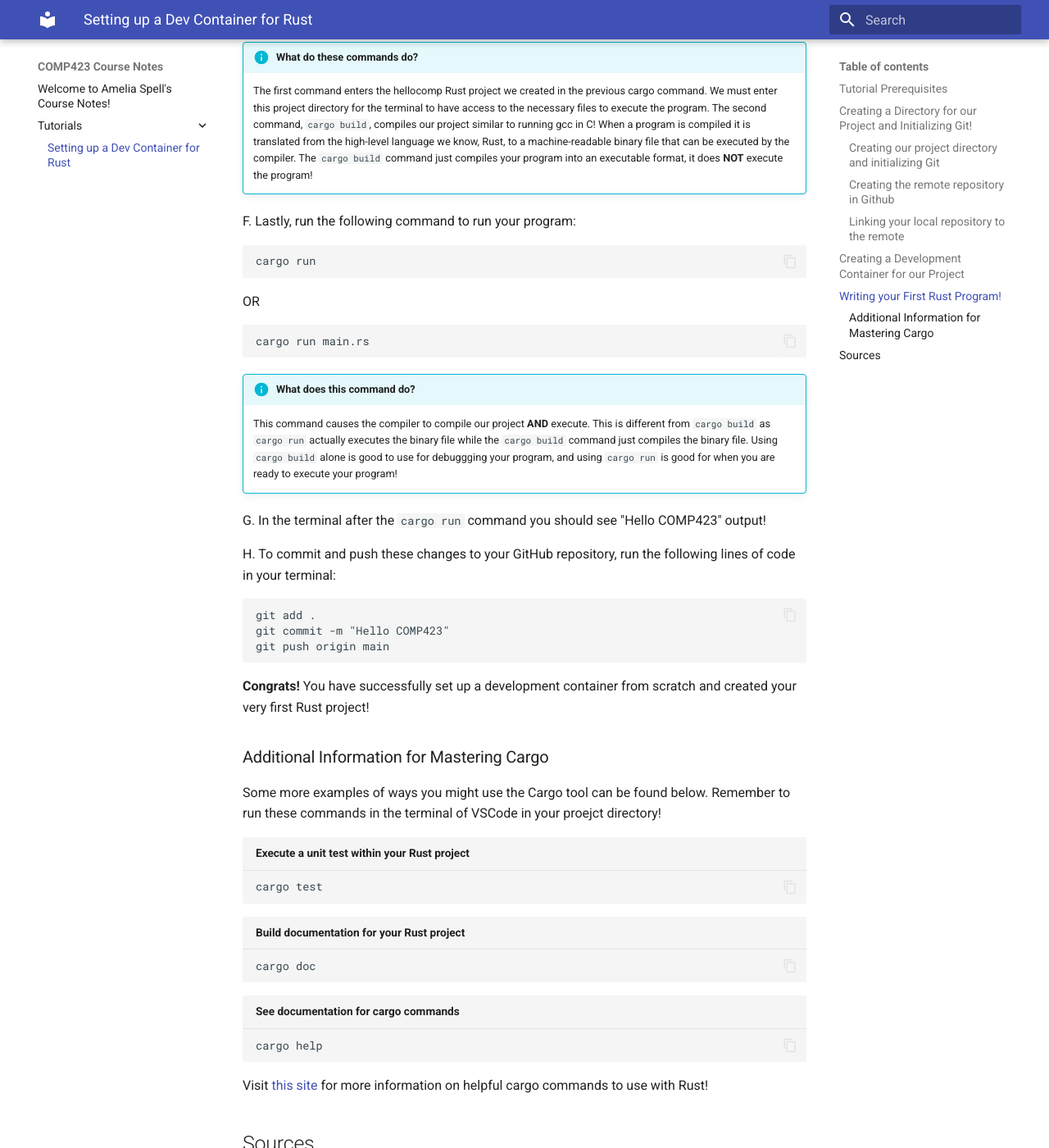
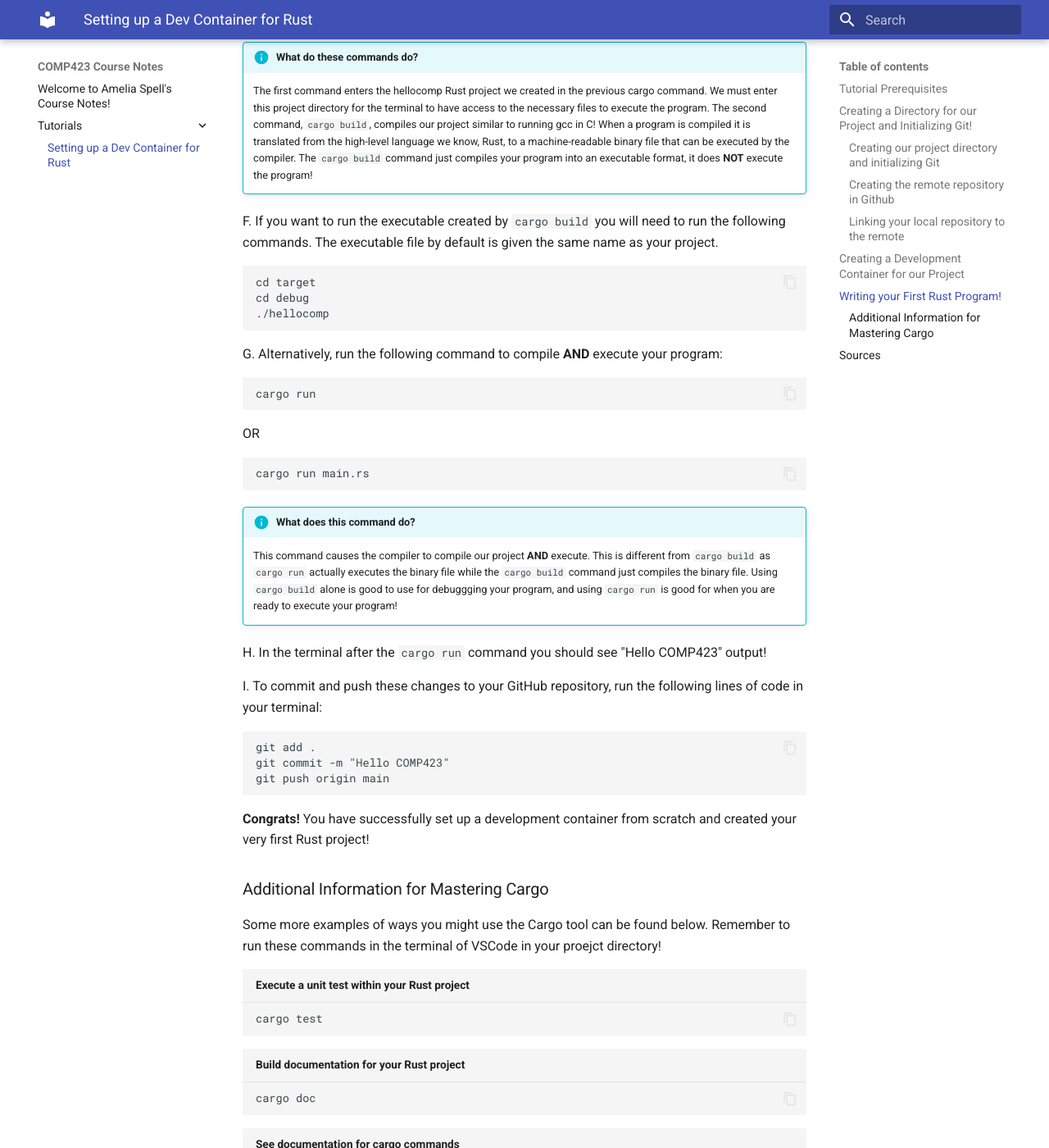
Before and after one commit to amspell04/comp423-course-notes, an MkDocs documentation site: the page built from docs/tutorials/rust-setup.md, in a window 1280 px wide and 1400 px high, scrolled down 4824 px. Shown: the whole window at 82% size. Built offline with MkDocs 1.6.1 and Material for MkDocs 9.7.7, drawn with Linux system fonts in a browser that asks for light colours.

Commit message:
added in missing explanation of running exectuable produced by build

````diff
--- a/docs/tutorials/rust-setup.md
+++ b/docs/tutorials/rust-setup.md
@@ -174,7 +174,15 @@ cargo build
 !!! info "What do these commands do?"
     The first command enters the hellocomp Rust project we created in the previous cargo command. We must enter this project directory for the terminal to have access to the necessary files to execute the program. The second command, ```cargo build```, compiles our project similar to running gcc in C! When a program is compiled it is translated from the high-level language we know, Rust, to a machine-readable binary file that can be executed by the compiler. The ```cargo build``` command just compiles your program into an executable format, it does **NOT** execute the program!
 
-F. Lastly, run the following command to run your program:
+F. If you want to run the executable created by ``` cargo build ``` you will need to run the following commands. The executable file by default is given the same name as your project.
+
+```
+cd target
+cd debug
+./hellocomp
+```
+
+G. Alternatively, run the following command to compile **AND** execute your program:
 ```
 cargo run
 ```
@@ -186,9 +194,9 @@ cargo run main.rs
 !!! info "What does this command do?"
      This command causes the compiler to compile our project **AND** execute. This is different from ```cargo build``` as ``` cargo run``` actually executes the binary file while the ```cargo build``` command just compiles the binary file. Using ``` cargo build ``` alone is good to use for debuggging your program, and using ```cargo run``` is good for when you are ready to execute your program!
 
-G. In the terminal after the ```cargo run``` command you should see "Hello COMP423" output!
+H. In the terminal after the ```cargo run``` command you should see "Hello COMP423" output!
 
-H. To commit and push these changes to your GitHub repository, run the following lines of code in your terminal:
+I. To commit and push these changes to your GitHub repository, run the following lines of code in your terminal:
 
 ```
 git add .
````
